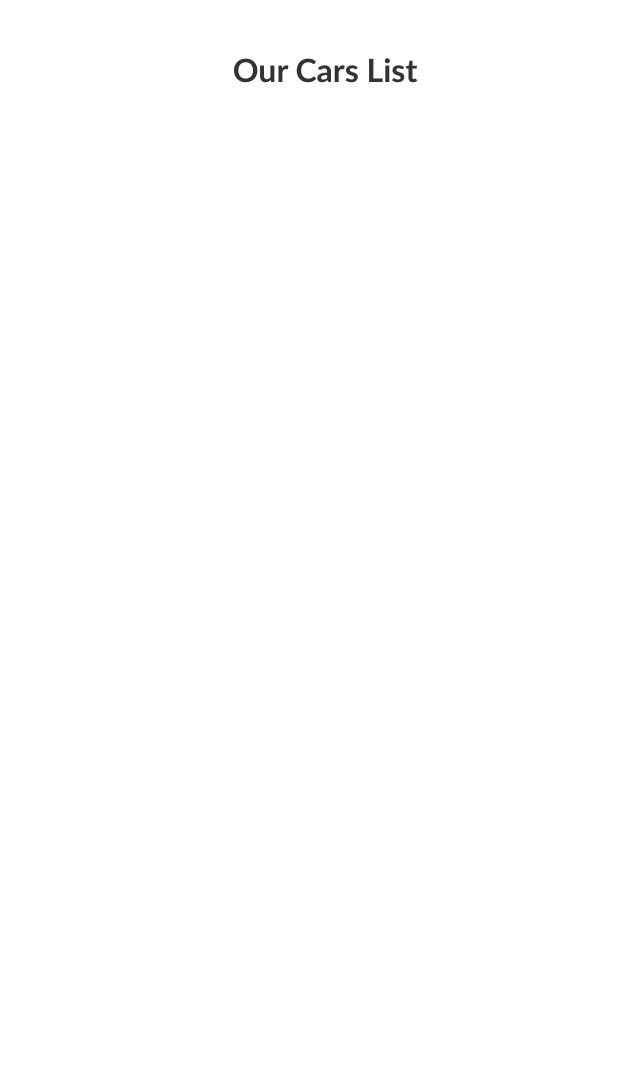
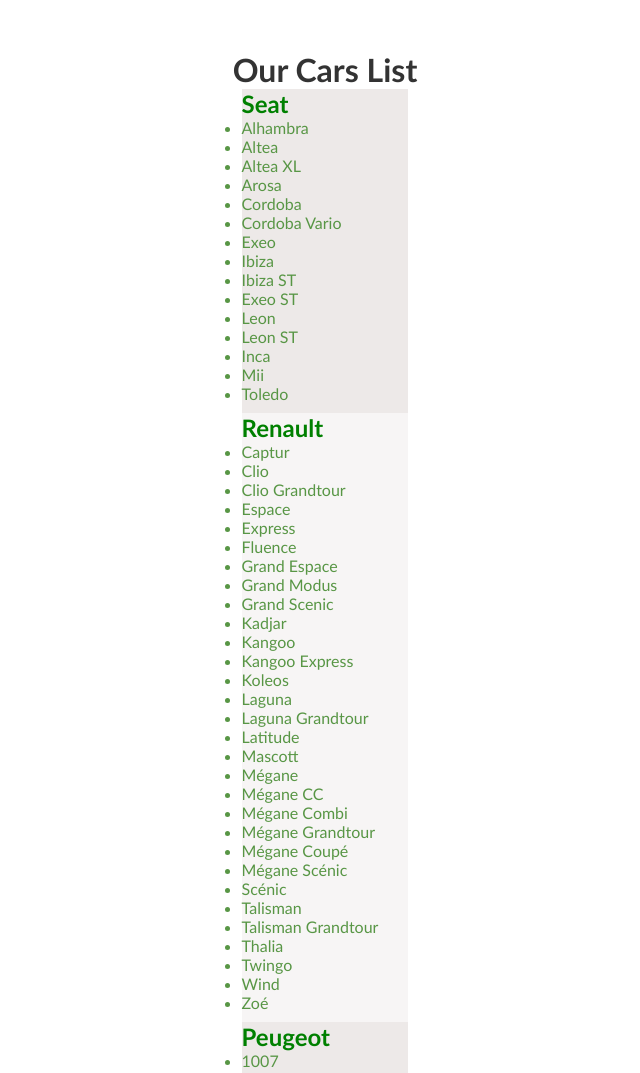
Before and after one commit to Edijus/js_exam, a plain HTML site: page Task 4/Index.html in a window 1280 px wide. Shown: the top 1073 px of the page, without its empty margins (315-955 px from the left). Before the commit the page ends 800 px from the top, so only its background shows below. Drawn offline with Linux system fonts and the light colour scheme.

Commit message:
Task 4 sprendimas
padaro fetch iš json failo ir atvaizduoja elementus card'e. Naudojamas ul. Elementai turi minimalų stilių

```diff
--- a/Task 4/script.js
+++ b/Task 4/script.js
@@ -1,12 +1,67 @@
 /* ------------------------------ TASK 4 -----------------------------------
-Parašykite JS kodą, vartotjui atėjus į tinkaį kreipsis į cars.json failą
-ir iš atvaizduos visus automobilių gamintojus ir pagamintus modelius.
+Parašykite JS kodą, vartotjui atėjus į tinkapį kreipsis į cars.json failą
+ir atvaizduos visus automobilių gamintojus ir pagamintus modelius.
 Kiekvienas gamintojas turės savo atvaizdavimo "kortelę", kurioje bus
 nurodomas gamintojas ir jo pagaminti modeliai.
 
 
-Pastaba: Informacija apie automobilį (brand) (jo kortelė) bei turi turėti
+Pastaba: Informacija apie automobilį (brand) (jo kortelė) turi turėti
 bent minimalų stilių;
 -------------------------------------------------------------------------- */
 
 const ENDPOINT = 'cars.json';
+let CarCount = 0;
+
+function getCars() {
+    fetch(ENDPOINT).then(_Response => {
+        if (_Response.ok) {
+            console.log("Duomenys gauti");
+            return _Response.json();
+        } else {
+            console.log("Kažkas negerai");
+        }
+    }).then(_APIData => {
+        document.getElementById("output").innerHTML = "";
+        CreateCars(_APIData);
+    }).catch(err => console.log("nepavyko", err))
+}
+
+function CreateCars(AData) {
+    AData.forEach((AItem, AIndex) => {
+        CreateCar(AItem);
+    });
+}
+
+function isOdd(num) { return num % 2; }
+
+function CreateCar(AItem) {
+    CarCount = CarCount + 1;
+    let _CardDiv = document.createElement('div');
+
+    let _ManufName = document.createElement('h2');
+    _ManufName.setAttribute('class', 'manuf_name');
+    _ManufName.innerText = AItem.brand;
+    _CardDiv.appendChild(_ManufName);
+
+    let _ModelUL = document.createElement('ul');
+    _ModelUL.setAttribute('class', 'model_ul');
+    _CardDiv.appendChild(_ModelUL);
+    AItem.models.forEach((AModel, AIndex) => {
+        let _ModelLI = document.createElement('li');
+        _ModelLI.setAttribute('class', 'model_li');
+        _ModelLI.innerText = AModel;
+        _ModelUL.appendChild(_ModelLI);
+    });
+
+    if (isOdd(CarCount)){
+        _CardDiv.style.backgroundColor = "#ede9e8";
+    }else{
+        _CardDiv.style.backgroundColor = "#f7f5f5";
+    };
+
+    _CardDiv.style.paddingBottom = '10px';
+
+    document.getElementById('output').appendChild(_CardDiv);
+}
+
+getCars();
--- a/Task 4/style.css
+++ b/Task 4/style.css
@@ -27,3 +27,11 @@
   margin-top: 50px;
   color: #333;
 }
+
+.manuf_name{
+  color: green;
+}
+
+.model_li{
+  color: #589645;
+}
```
